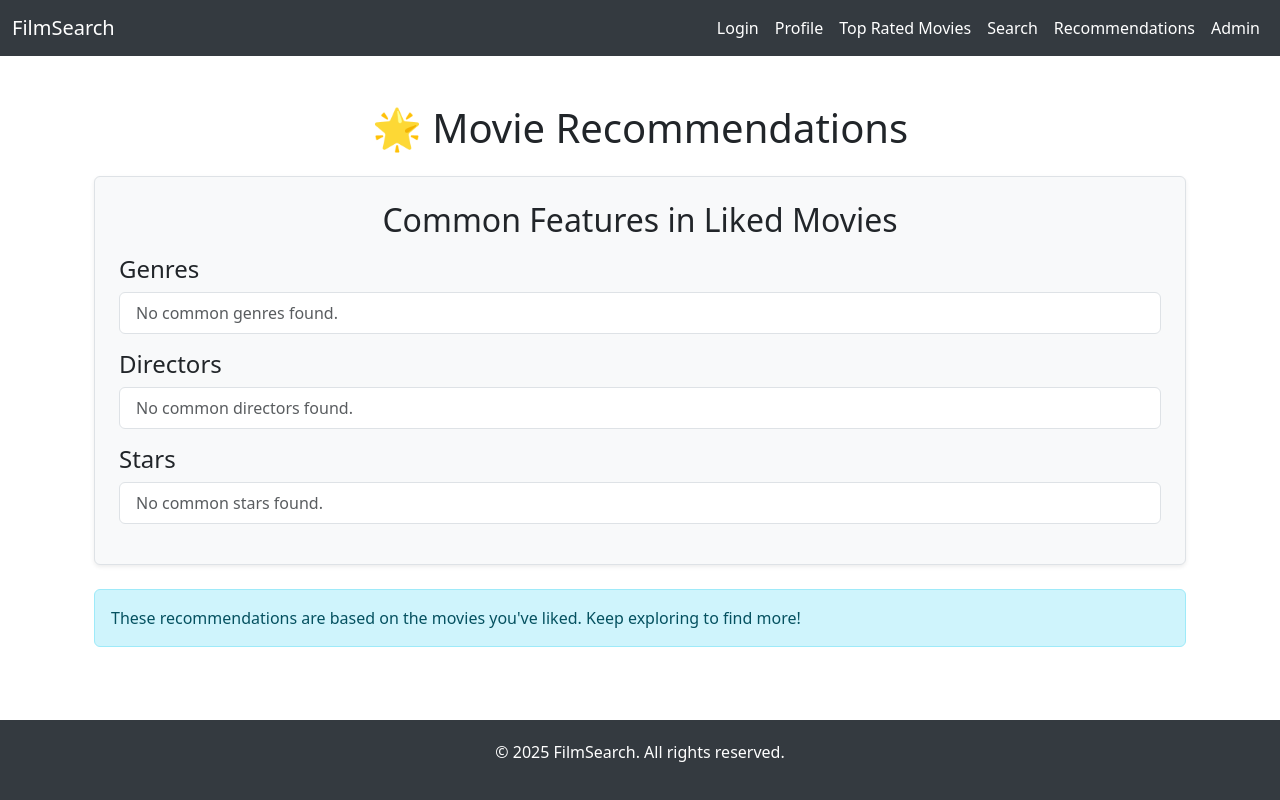
After one commit to fedirky/Algorithmics-Movies-Project, a Django app: page /users/recommendations/ in a window 1280 px wide. The commit adds this page. Run offline with Django 4.2, Linux system fonts and the light colour scheme; a user stored in the database is signed in; tables that the repository leaves empty hold one stand-in row (values such as "Sample post").

Commit message:
Started implementation of the new "Recommendations" system based on history

```diff
--- a/users/models.py
+++ b/users/models.py
@@ -4,9 +4,6 @@ from movies.models import Movie
 
 class UserProfile(models.Model):
     user = models.OneToOneField(User, on_delete=models.CASCADE)
-
-    liked_movies = models.ManyToManyField(Movie, related_name='liked_by_users')
-    disliked_movies = models.ManyToManyField(Movie, related_name='disliked_by_users')
 
     def __str__(self):
         return self.user.username
--- a/users/templates/base.html
+++ b/users/templates/base.html
@@ -46,6 +46,7 @@
 <body>
     <div id="page-container">
         <!-- Navigation Bar -->
+<!-- Navigation Bar -->
         <nav class="navbar navbar-expand-lg navbar-dark">
             <div class="container-fluid">
                 <a class="navbar-brand" href="#">FilmSearch</a>
@@ -65,6 +66,9 @@
                         </li>
                         <li class="nav-item">
                             <a class="nav-link" href="{% url 'movie_search' %}">Search</a>
+                        </li>
+                        <li class="nav-item">
+                            <a class="nav-link" href="{% url 'recommendations' %}">Recommendations</a> <!-- New tab -->
                         </li>
                         <li class="nav-item">
                             <a class="nav-link" href="/admin/">Admin</a>
--- /dev/null
+++ b/users/templates/users/recommendations.html
@@ -0,0 +1,46 @@
+{% extends 'base.html' %}
+
+{% block title %}Movie Recommendations{% endblock %}
+
+{% block content %}
+    <div class="container my-4">
+        <h1 class="text-center mb-4">🌟 Movie Recommendations</h1>
+
+        <div class="list-group">
+            <div class="p-4 border rounded shadow-sm bg-light">
+                <h2 class="text-center mb-3">Common Features in Liked Movies</h2>
+
+                <h4>Genres</h4>
+                <ul class="list-group mb-3">
+                    {% for genre in common_features.genres %}
+                        <li class="list-group-item">{{ genre }}</li>
+                    {% empty %}
+                        <li class="list-group-item text-muted">No common genres found.</li>
+                    {% endfor %}
+                </ul>
+
+                <h4>Directors</h4>
+                <ul class="list-group mb-3">
+                    {% for director in common_features.directors %}
+                        <li class="list-group-item">{{ director }}</li>
+                    {% empty %}
+                        <li class="list-group-item text-muted">No common directors found.</li>
+                    {% endfor %}
+                </ul>
+
+                <h4>Stars</h4>
+                <ul class="list-group mb-3">
+                    {% for star in common_features.stars %}
+                        <li class="list-group-item">{{ star }}</li>
+                    {% empty %}
+                        <li class="list-group-item text-muted">No common stars found.</li>
+                    {% endfor %}
+                </ul>
+            </div>
+        </div>
+
+        <div class="alert alert-info mt-4" role="alert">
+            These recommendations are based on the movies you've liked. Keep exploring to find more!
+        </div>
+    </div>
+{% endblock %}
--- a/users/urls.py
+++ b/users/urls.py
@@ -1,9 +1,10 @@
 from django.urls import path
 from django.contrib.auth.views import LoginView
-from .views import user_profile
+from .views import user_profile, common_movie_features
 
 
 urlpatterns = [
     path('login/', LoginView.as_view(template_name='users/login.html'), name='login'),
     path('profile/', user_profile, name='user_profile'),
+    path('recommendations/', common_movie_features, name='recommendations'),
 ]
--- a/users/views.py
+++ b/users/views.py
@@ -1,6 +1,8 @@
 from django.shortcuts import render, get_object_or_404
 from django.contrib.auth.decorators import login_required
-from .models import UserProfile
+from .models import UserProfile, MovieWatch
+from collections import Counter
+
 
 @login_required
 def user_profile(request):
@@ -9,3 +11,35 @@ def user_profile(request):
     movie_watches = user_profile.movie_watches.all()
 
     return render(request, 'users/profile.html', {'profile': user_profile, 'movie_watches': movie_watches})
+
+
+@login_required
+def common_movie_features(request):
+    """
+    Відображає спільні риси фільмів, які отримали рейтинг 'Liked' від поточного користувача.
+    """
+    user_profile = request.user.userprofile  # Отримуємо профіль поточного користувача
+    liked_movies = MovieWatch.objects.filter(user_profile=user_profile, rating=1).select_related('movie').prefetch_related('movie__genres', 'movie__directors', 'movie__stars')
+
+    genres = Counter()
+    directors = Counter()
+    stars = Counter()
+
+    for watch in liked_movies:
+        movie = watch.movie
+        genres.update(genre.name for genre in movie.genres.all())
+        directors.update(director.name for director in movie.directors.all())
+        stars.update(star.name for star in movie.stars.all())
+
+    # Фільтруємо спільні риси, які зустрічаються у всіх лайкнутих фільмах
+    total_liked = liked_movies.count()
+    common_features = {
+        "genres": [genre for genre, count in genres.items() if count == total_liked],
+        "directors": [director for director, count in directors.items() if count == total_liked],
+        "stars": [star for star, count in stars.items() if count == total_liked],
+    }
+
+    return render(request, 'users/recommendations.html', {
+        'user_profile': user_profile,
+        'common_features': common_features,
+    })
```
Also changed, not shown: users/templates/users/profile.html (+9 -1 lines), users/migrations/0008_remove_userprofile_disliked_movies_and_more.py (added).
